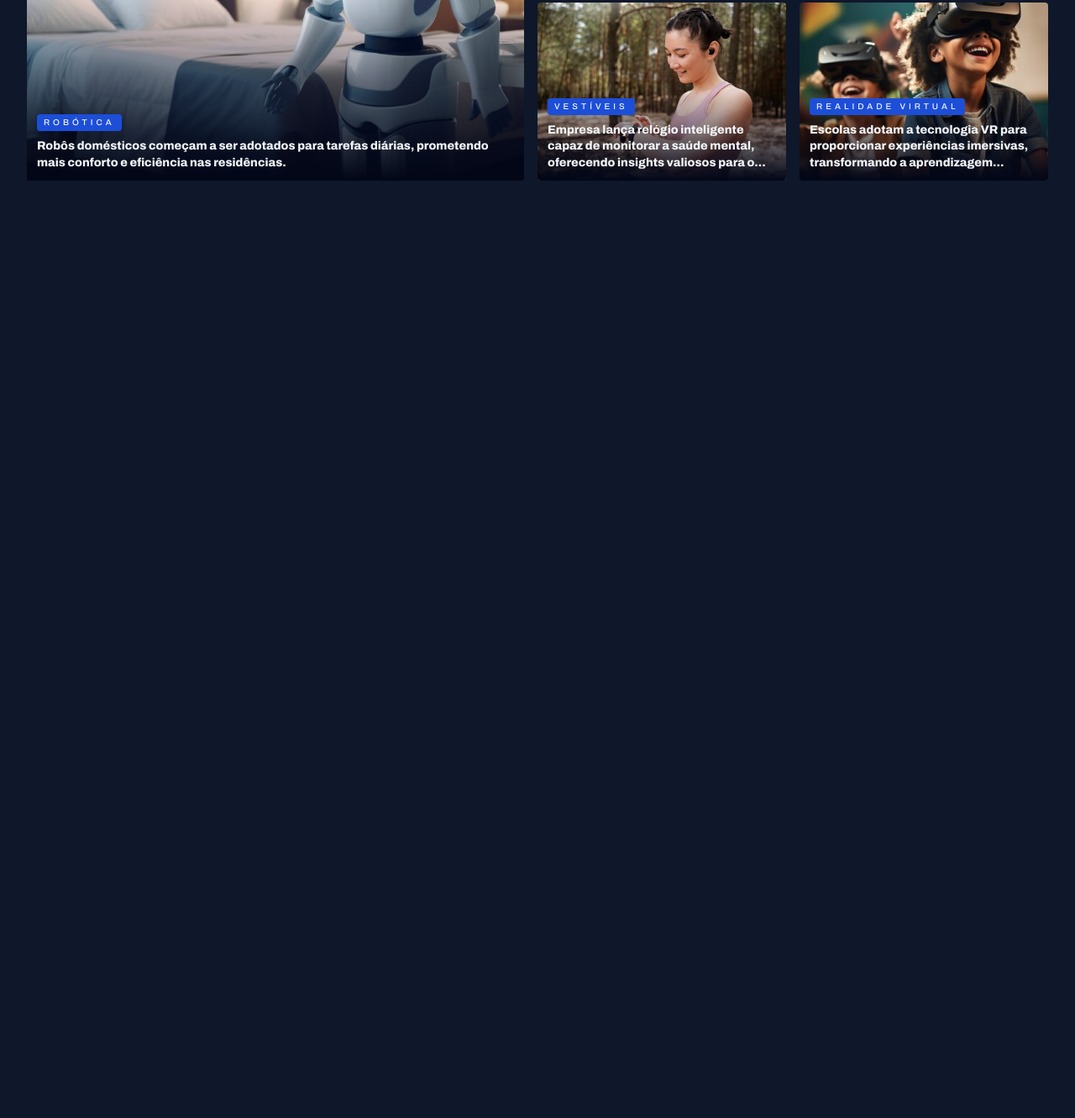
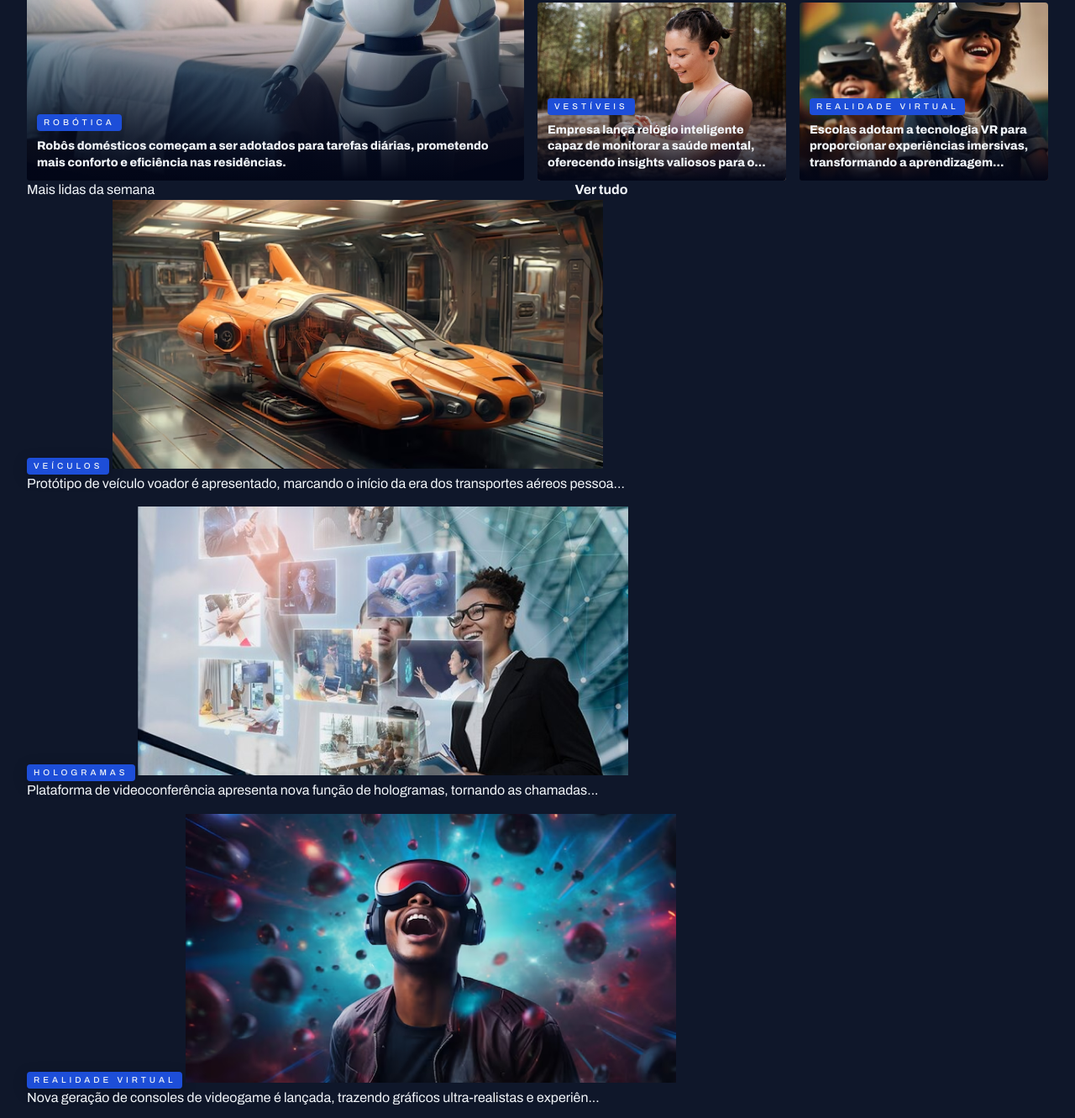
Before and after one commit to phpnogueira/Portal-de-Not-cias, a plain HTML site: page index.html in a window 1280 px wide. Shown: the part 389-1720 px from the top of the page at 84% size. Before the commit the page ends 800 px from the top, so only its background shows below. Drawn offline with Linux system fonts and the light colour scheme.

Commit message:
estruturando as mais lidas da semana

```diff
--- a/index.html
+++ b/index.html
@@ -97,6 +97,54 @@
           </figure>
         </div>
       </section>
+
+      <section id="weekly">
+        <header class="grid grid-flow-col">
+          <h3>Mais lidas da semana</h3>
+          <a href="#" class="grid grid-flow-col">
+            <strong>Ver tudo</strong>
+            <span></span>
+          </a>
+        </header>
+
+        <div class="grid gap-16">
+          <figure>
+            <span class="content-span">veículos</span>
+            <img src="assets/images/Image 06.png" alt="" />
+            <p>
+              Protótipo de veículo voador é apresentado, marcando o início da
+              era dos transportes aéreos pessoa...
+            </p>
+          </figure>
+
+          <figure>
+            <span class="content-span">Hologramas</span>
+            <img src="assets/images/Image 07.png" alt="" />
+            <p>
+              Plataforma de videoconferência apresenta nova função de
+              hologramas, tornando as chamadas...
+            </p>
+          </figure>
+
+          <figure>
+            <span class="content-span">Realidade Virtual</span>
+            <img src="assets/images/Image 08.png" alt="" />
+            <p>
+              Nova geração de consoles de videogame é lançada, trazendo gráficos
+              ultra-realistas e experiên...
+            </p>
+          </figure>
+
+          <figure>
+            <span class="content-span">internet</span>
+            <img src="assets/images/Image 09.png" alt="" />
+            <p>
+              Projeto busca oferecer internet de alta velocidade em áreas
+              remotas através de satélites.
+            </p>
+          </figure>
+        </div>
+      </section>
     </main>
   </body>
 </html>
```
